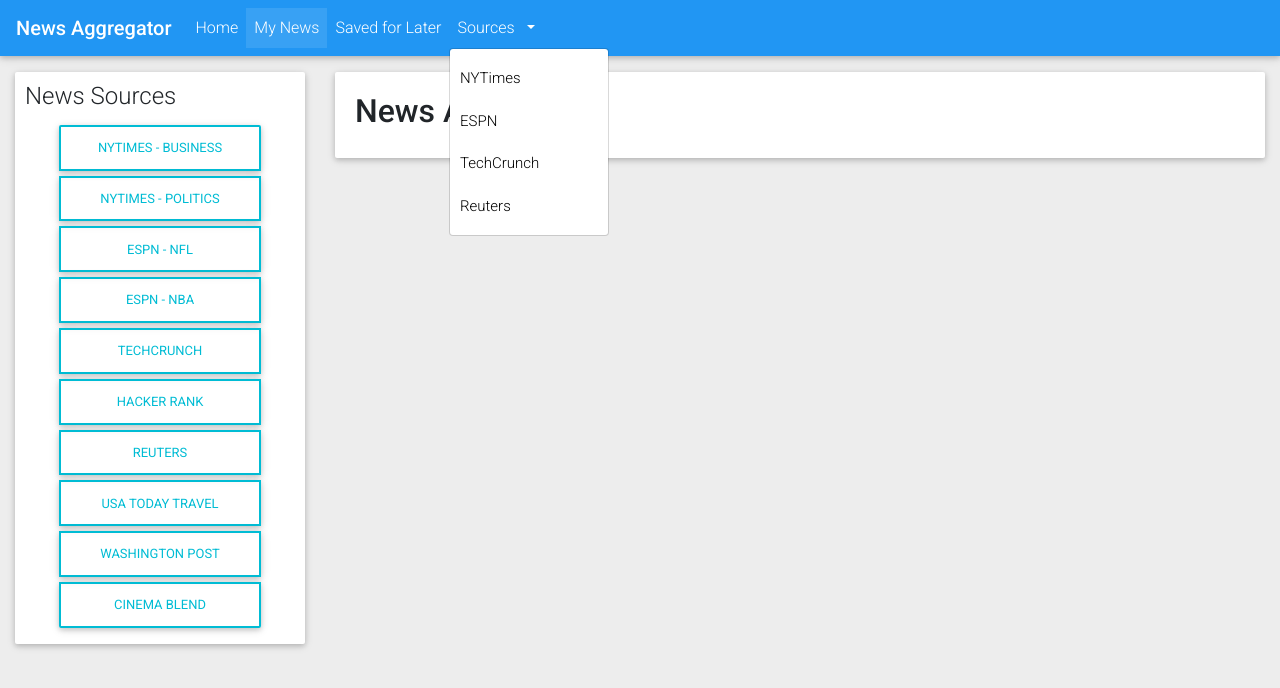
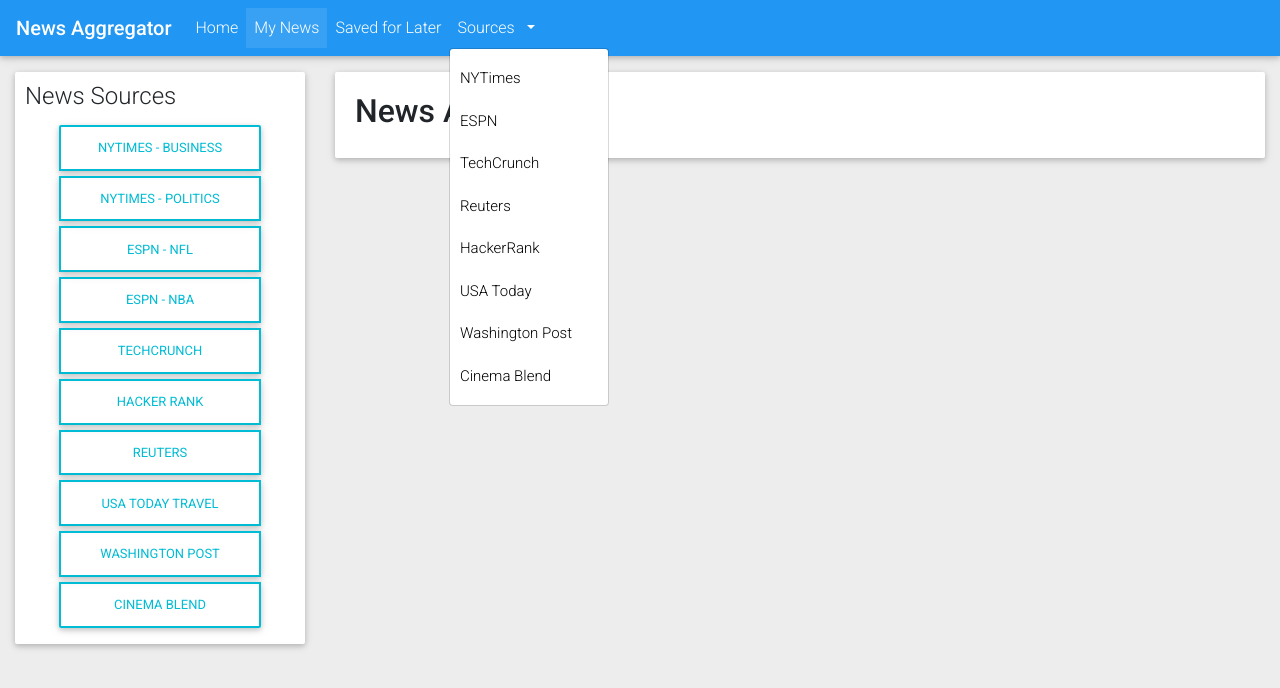
Before and after one commit to nyu-software-engineering/news-aggregator, a React (Create React App) app in the folder client/: page /mynews in a window 1280 px wide. Both pictures are taken after a click on the element "Sources". Shown: the top 688 px of the page. Built offline with nearby package versions, Linux system fonts and the light colour scheme.

Commit message:
Updating navbar

```diff
--- a/client/src/components/Newscard.js
+++ b/client/src/components/Newscard.js
@@ -12,6 +12,8 @@
             {this.props.cardContent}
             <br></br>
             {this.props.source}
+            <br></br>
+            {this.props.pubdate}
           </MDBCardText>
           <MDBBtn outline color="warning" size="sm">Save for Later</MDBBtn>
         </MDBCardBody>
--- a/client/src/components/layout/Navbar.js
+++ b/client/src/components/layout/Navbar.js
@@ -59,6 +59,10 @@
                         <MDBDropdownItem href="http://www.espn.com/">ESPN</MDBDropdownItem>
                         <MDBDropdownItem href="https://techcrunch.com/">TechCrunch</MDBDropdownItem>
                         <MDBDropdownItem href="https://www.reuters.com/">Reuters</MDBDropdownItem>
+                        <MDBDropdownItem href="https://www.hackerrank.com/">HackerRank</MDBDropdownItem>
+                        <MDBDropdownItem href="https://www.usatoday.com/">USA Today</MDBDropdownItem>
+                        <MDBDropdownItem href="https://www.washingtonpost.com/">Washington Post</MDBDropdownItem>
+                        <MDBDropdownItem href="https://www.cinemablend.com/">Cinema Blend</MDBDropdownItem>
 
                         </MDBDropdownMenu>
                     </MDBDropdown>
--- a/client/src/pages/MyNewsPage.js
+++ b/client/src/pages/MyNewsPage.js
@@ -67,19 +67,17 @@
             </MDBCol>
           <MDBCol md="9">
             <Jumbotron className="mt-3" style={{ padding: 20 }} fluid>
-                <h2><strong>News Articles</strong></h2>
+                <h2><strong>News Articles - </strong>{source}</h2>
 
                 {items.map((item) => <div>
                   <Newscard
                       cardTitle = {item.Title}
                       cardContent={<div dangerouslySetInnerHTML={ {__html: item.Summary} }></div>}
-
-
-                            link={item.Link}
-                            source={source}/>
+                      link={item.Link}
+                      source={source}
+                      pubdate={item.PubDate.substring(0,10)}/>
                             <br></br></div>)}
 
-                            {/* cardTitle={item.Title = item.Title.replace(regex, '')}  */}
             </Jumbotron>
           </MDBCol>
         </MDBRow>
```
